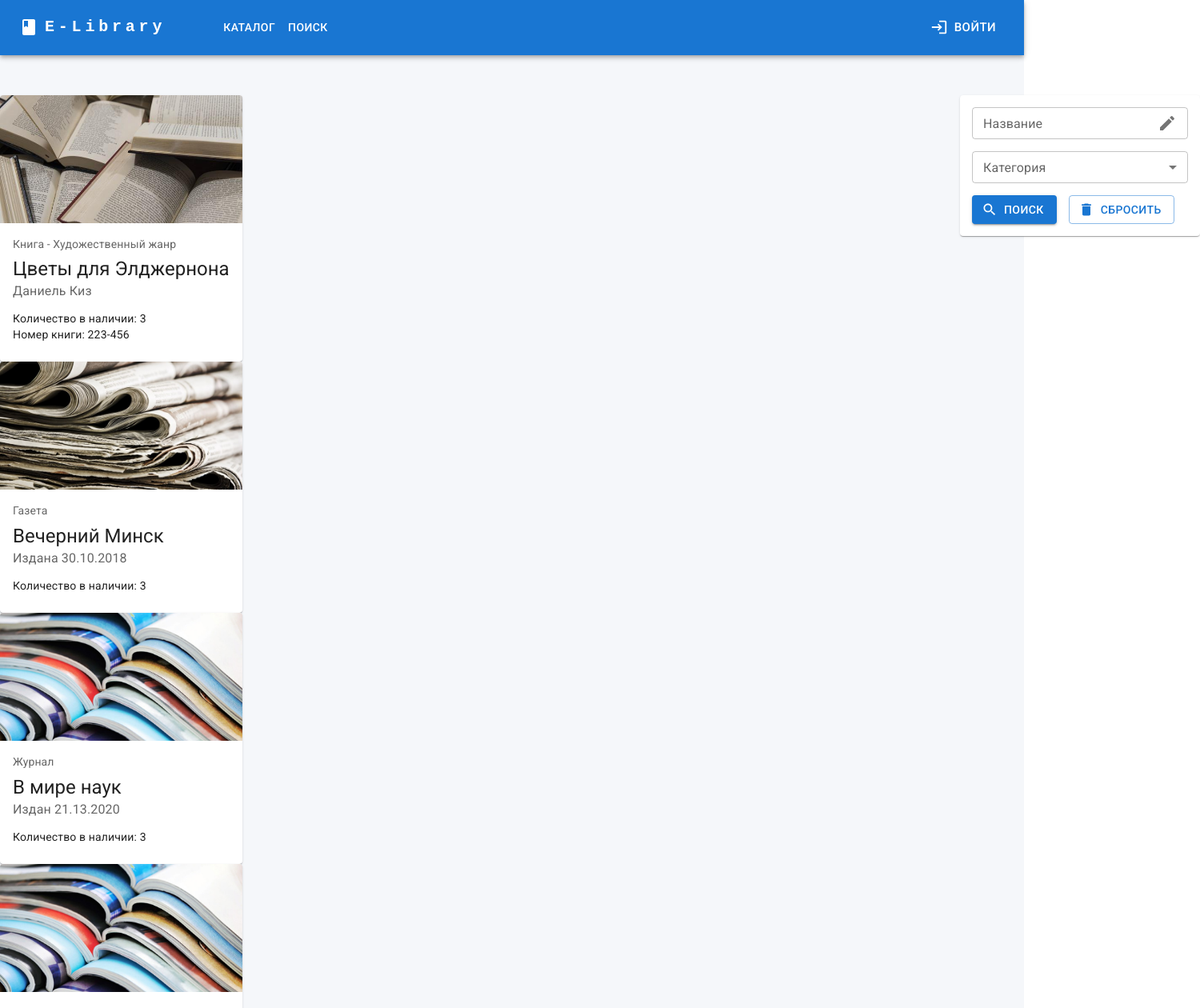
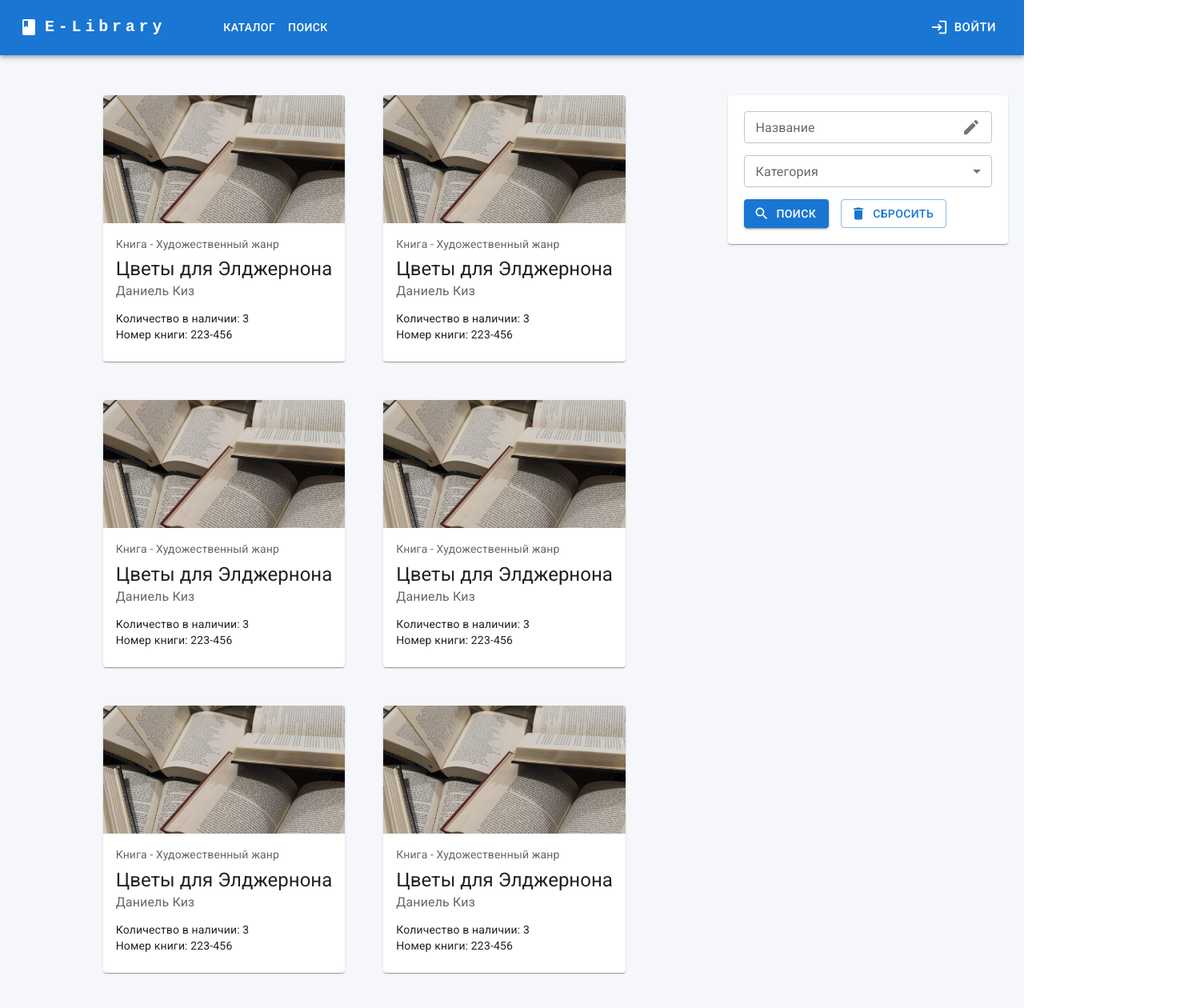
Before and after one commit to Brest-Regional-Hospital/e-library, a React app in the folder frontend/: page / in a window 1280 px wide. Shown: the top 1260 px of the page at 80% size, 1500 px wide, since content can reach past the window. Built offline with nearby package versions, Linux system fonts and the light colour scheme.

Commit message:
feat(layout): add grid layout to catalog page

```diff
--- a/frontend/src/app/App.tsx
+++ b/frontend/src/app/App.tsx
@@ -4,40 +4,64 @@ import BookCard from 'widgets/Card/ui/BookCard';
 import NewspaperCard from 'widgets/Card/ui/NewspaperCard';
 import MagazineCard from 'widgets/Card/ui/MagazineCard';
 import { Filters } from 'widgets/Filters/ui/Filters';
-import { Card } from '@mui/material';
+import { Card, Grid, styled } from '@mui/material';
+
+const FiltersCard = styled(Card)(({ theme }) => ({
+    width: '350px',
+    padding: '20px',
+    alignSelf: 'start',
+    marginRight: '20px',
+    [theme.breakpoints.down('lg')]: {
+        width: '500px',
+    },
+    [theme.breakpoints.down(1000)]: {
+        display: 'none',
+    },
+}));
 
 export const App = () => {
     return (
         <div className="app">
             <Navbar />
-            <div
-                style={{
-                    width: '1500px',
-                    margin: '50px auto',
-                    display: 'flex',
-                    justifyContent: 'space-between',
-                }}
-            >
-                <div>
-                    <BookCard />
-                    <NewspaperCard />
-                    <MagazineCard />
-                    <MagazineCard />
-                    <MagazineCard />
-                    <MagazineCard />
-                    <MagazineCard />
-                </div>
-                <Card
-                    style={{
-                        width: '20%',
-                        padding: '15px',
-                        alignSelf: 'start',
-                        position: 'sticky',
-                        top: 50,
-                    }}
+
+            <div style={{ display: 'flex', marginTop: '50px' }}>
+                <Grid
+                    justifyContent="center"
+                    container
+                    md={14}
+                    sm={14}
+                    lg={9}
+                    xl={9}
+                    spacing={6}
                 >
+                    <Grid item>
+                        <BookCard />
+                    </Grid>
+                    <Grid item>
+                        <BookCard />
+                    </Grid>
+                    <Grid item>
+                        <BookCard />
+                    </Grid>
+                    <Grid item>
+                        <BookCard />
+                    </Grid>
+                    <Grid item>
+                        <BookCard />
+                    </Grid>
+                    <Grid item>
+                        <BookCard />
+                    </Grid>
+                    <Grid item>
+                        <BookCard />
+                    </Grid>
+                    <Grid item>
+                        <BookCard />
+                    </Grid>
+                </Grid>
+                <FiltersCard>
                     <Filters />
-                </Card>
+                </FiltersCard>
             </div>
         </div>
     );
--- a/frontend/src/app/styles/index.scss
+++ b/frontend/src/app/styles/index.scss
@@ -4,5 +4,5 @@
 .app {
     background: var(--bg-color);
     color: var(--primary-color);
-    height: 100%;
+    min-height: 100vh;
 }
--- a/frontend/src/widgets/Card/ui/BookCard.tsx
+++ b/frontend/src/widgets/Card/ui/BookCard.tsx
@@ -3,7 +3,7 @@ import Book from '../../../../public/content/books.jpg';
 
 export default function BookCard() {
     return (
-        <Card sx={{ maxWidth: 345 }}>
+        <Card>
             <CardMedia sx={{ height: 160 }} image={Book} />
             <CardContent>
                 <Typography
--- a/frontend/src/widgets/Navbar/ui/Navbar.tsx
+++ b/frontend/src/widgets/Navbar/ui/Navbar.tsx
@@ -16,7 +16,7 @@ import MenuIcon from '@mui/icons-material/Menu';
 import BookIcon from '@mui/icons-material/Book';
 import LoginIcon from '@mui/icons-material/Login';
 
-import { useState } from 'react';
+import { useState, MouseEvent } from 'react';
 
 const pages = ['Каталог', 'Поиск'];
 const settings = ['Profile', 'Account', 'Dashboard', 'Logout'];
@@ -25,10 +25,11 @@ export const Navbar = () => {
     const [anchorElNav, setAnchorElNav] = useState<null | HTMLElement>(null);
     const [anchorElUser, setAnchorElUser] = useState<null | HTMLElement>(null);
 
-    const handleOpenNavMenu = (event: React.MouseEvent<HTMLElement>) => {
+    const handleOpenNavMenu = (event: MouseEvent<HTMLElement>) => {
         setAnchorElNav(event.currentTarget);
     };
-    const handleOpenUserMenu = (event: React.MouseEvent<HTMLElement>) => {
+
+    const handleOpenUserMenu = (event: MouseEvent<HTMLElement>) => {
         setAnchorElUser(event.currentTarget);
     };
 
```
